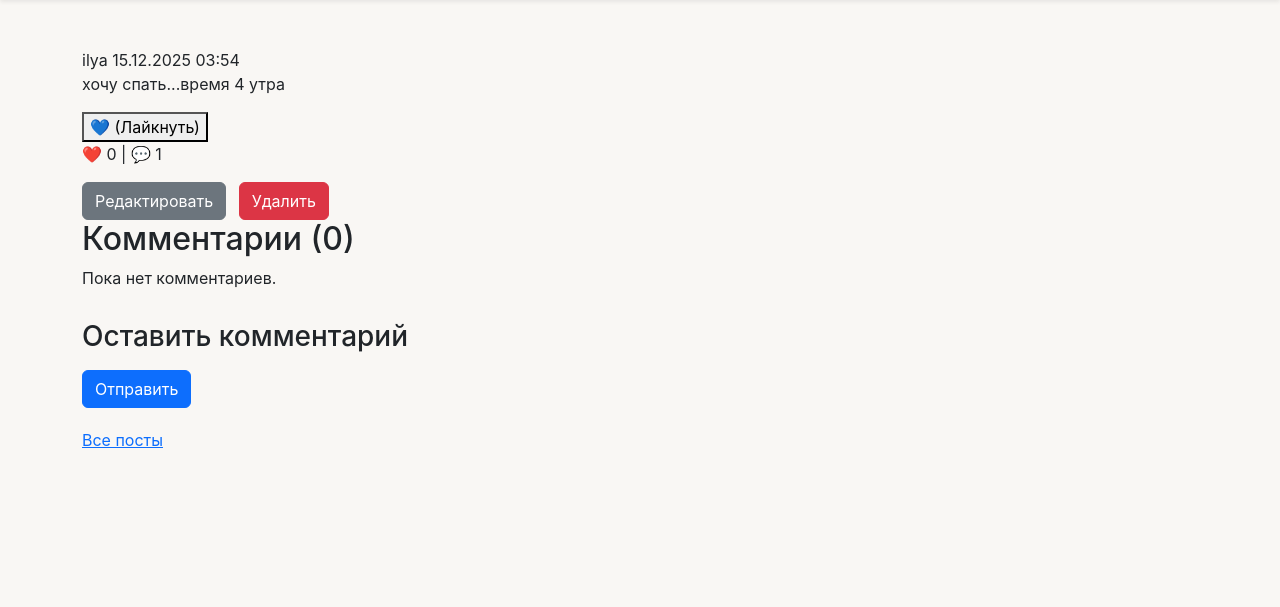
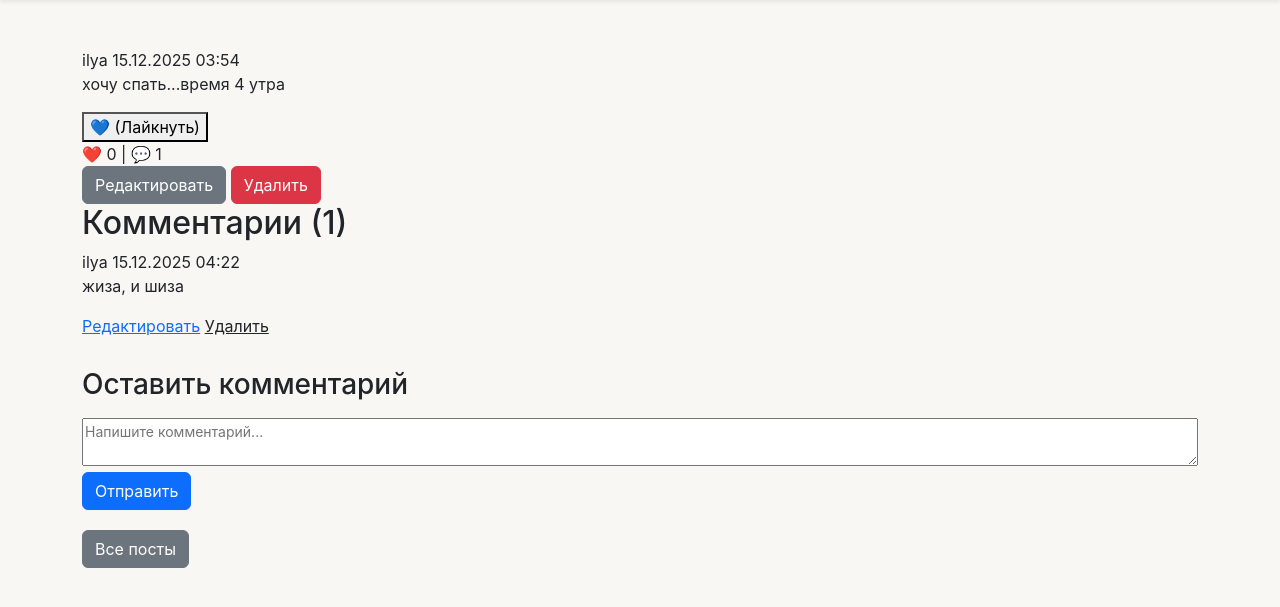
Before and after one commit to savin3/laba-3, a Django app: page /post/2/ in a window 1280 px wide. Shown: the part 48-655 px from the top of the page. Run offline with Django 5.2, Linux system fonts and the light colour scheme; a user stored in the database is signed in; data comes from the database, SQL or seed files in the repository; both versions use the stored data as it was after the commit; data that the repository does not hold is empty; some libraries are stand-ins or nearby versions.

Commit message:
added comment and comment edit and delete

```diff
--- a/blog/forms.py
+++ b/blog/forms.py
@@ -1,6 +1,5 @@
 from django import forms
-from .models import Profile
-from .models import Post
+from .models import Profile, Post, Comment
 
 class ProfileForm(forms.ModelForm):
     class Meta:
@@ -24,3 +23,18 @@
         labels = {
             'content': ''
         }
+
+class CommentForm(forms.ModelForm):
+    class Meta:
+        model = Comment
+        fields = ['content']
+        widgets = {
+            'content': forms.Textarea(attrs={
+                'rows': 2,
+                'placeholder': 'Напишите комментарий...',
+                'style': 'width: 100%; font-size: 14px;'
+            }),
+        }
+        labels = {
+            'content': ''
+        }
--- a/blog/templates/blog/post_detail.html
+++ b/blog/templates/blog/post_detail.html
@@ -7,34 +7,36 @@
   </div>
   <div class="post-content">{{ post.content|linebreaks }}</div>
   <div class="post-actions">
+    {% if user.is_authenticated %}
       <form method="post" action="{% url 'like_post' post.id %}">
         {% csrf_token %}
         <button type="submit" class="like-btn {% if post.liked %}liked{% endif %}">
           {% if post.liked %}❤️ (Отменить){% else %}💙 (Лайкнуть){% endif %}
         </button>
       </form>
+    {% endif %}
     <span>❤️ {{ post.likes_count }} | 💬 {{ post.comments_count }}</span>
   </div>
   {% if user.is_authenticated and user == post.author %}
-    <div style="margin-top: 16px;">
+    <div class="post-actions">
       <a href="{% url 'post_edit' post.id %}" class="btn btn-secondary">Редактировать</a>
-      <a href="{% url 'post_delete' post.id %}" class="btn btn-danger" style="margin-left: 8px;">Удалить</a>
+      <a href="{% url 'post_delete' post.id %}" class="btn btn-danger">Удалить</a>
     </div>
   {% endif %}
 </article>
 
 <h2 id="comments">Комментарии ({{ comments|length }})</h2>
 {% for comment in comments %}
-  <article class="post-card" style="background: var(--mint);">
+  <article class="post-card" style="background-color: var(--mint);">
     <div class="post-header">
       <span class="post-author">{{ comment.author.username }}</span>
       <time>{{ comment.created_at|date:"d.m.Y H:i" }}</time>
     </div>
     <div class="post-content">{{ comment.content|linebreaks }}</div>
     {% if user.is_authenticated and user == comment.author %}
-      <div style="margin-top: 12px;">
+      <div class="post-actions">
         <a href="{% url 'comment_edit' comment.id %}" class="btn-link">Редактировать</a>
-        <a href="{% url 'comment_delete' comment.id %}" class="btn-link" style="margin-left: 12px; color: var(--btn-danger);">Удалить</a>
+        <a href="{% url 'comment_delete' comment.id %}" class="btn-link" style="color: var(--btn-danger);">Удалить</a>
       </div>
     {% endif %}
   </article>
@@ -47,9 +49,7 @@
     <h3>Оставить комментарий</h3>
     <form method="post" style="margin-top: 16px;">
       {% csrf_token %}
-      <div class="form-group">
-        {{ form.content }}
-      </div>
+      {{ form.content|safe }}
       <button type="submit" class="btn btn-primary">Отправить</button>
     </form>
   </div>
@@ -57,5 +57,5 @@
   <p><a href="{% url 'login' %}">Войдите</a>, чтобы оставить комментарий.</p>
 {% endif %}
 
-<a href="{% url 'home' %}" style="display: inline-block; margin-top: 20px;">Все посты</a>
+<a href="{% url 'home' %}" class="btn btn-secondary" style="display: inline-block; margin-top: 20px;">Все посты</a>
 {% endblock %}
--- a/blog/views.py
+++ b/blog/views.py
@@ -8,7 +8,7 @@
 from django.core.paginator import Paginator
 from .models import Post
 from django.utils import timezone
-from .forms import ProfileForm, PostForm
+from .forms import ProfileForm, PostForm, CommentForm
 
 def home(request):
     posts = Post.objects.select_related('author').order_by('-created_at')[:50]
@@ -108,7 +108,28 @@
 
 def post_detail(request, post_id):
     post = get_object_or_404(Post, id=post_id)
-    return render(request, 'blog/post_detail.html', {'post': post})
+    comments = post.comments.select_related('author').order_by('created_at')
+
+    if request.user.is_authenticated:
+        if request.method == 'POST':
+            form = CommentForm(request.POST)
+            if form.is_valid():
+                comment = form.save(commit=False)
+                comment.post = post
+                comment.author = request.user
+                comment.save()
+                messages.success(request, 'Комментарий добавлен!')
+                return redirect('post_detail', post_id=post.id)
+        else:
+            form = CommentForm()
+    else:
+        form = None
+
+    return render(request, 'blog/post_detail.html', {
+        'post': post,
+        'comments': comments,
+        'form': form,
+    })
 
 @login_required
 def post_edit(request, post_id):
@@ -132,11 +153,28 @@
         return redirect('profile_view', user_id=request.user.id)
     return render(request, 'blog/post_confirm_delete.html', {'post': post})
 
+@login_required
 def comment_edit(request, comment_id):
-    return HttpResponse(f"Редактирование комментария №{comment_id}")
+    comment = get_object_or_404(Comment, id=comment_id, author=request.user)
+    if request.method == 'POST':
+        form = CommentForm(request.POST, instance=comment)
+        if form.is_valid():
+            form.save()
+            messages.success(request, 'Комментарий обновлён!')
+            return redirect('post_detail', post_id=comment.post.id)
+    else:
+        form = CommentForm(instance=comment)
+    return render(request, 'blog/comment_form.html', {'form': form, 'comment': comment})
 
+@login_required
 def comment_delete(request, comment_id):
-    return HttpResponse(f"Удаление комментария №{comment_id}")
+    comment = get_object_or_404(Comment, id=comment_id, author=request.user)
+    if request.method == 'POST':
+        post_id = comment.post.id
+        comment.delete()
+        messages.success(request, 'Комментарий удалён.')
+        return redirect('post_detail', post_id=post_id)
+    return render(request, 'blog/comment_confirm_delete.html', {'comment': comment})
 
 def like_post(request, post_id):
     return HttpResponse(f"Лайк поста №{post_id}")
```
Also changed, not shown: blog/templates/blog/comment_confirm_delete.html (added, +10 -0 lines), blog/templates/blog/comment_form.html (added, +12 -0 lines), db.sqlite3. Lines whose indentation alone changed are shown as unchanged.
